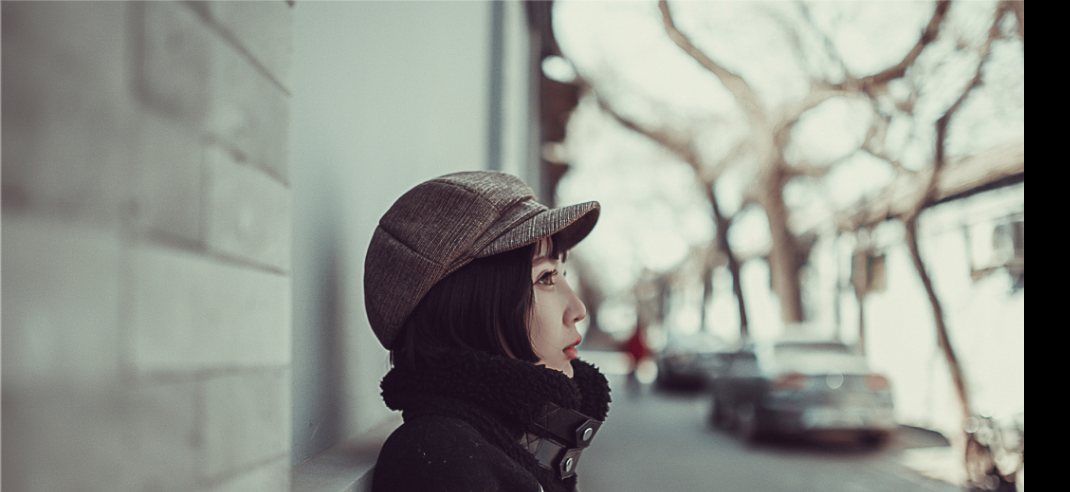
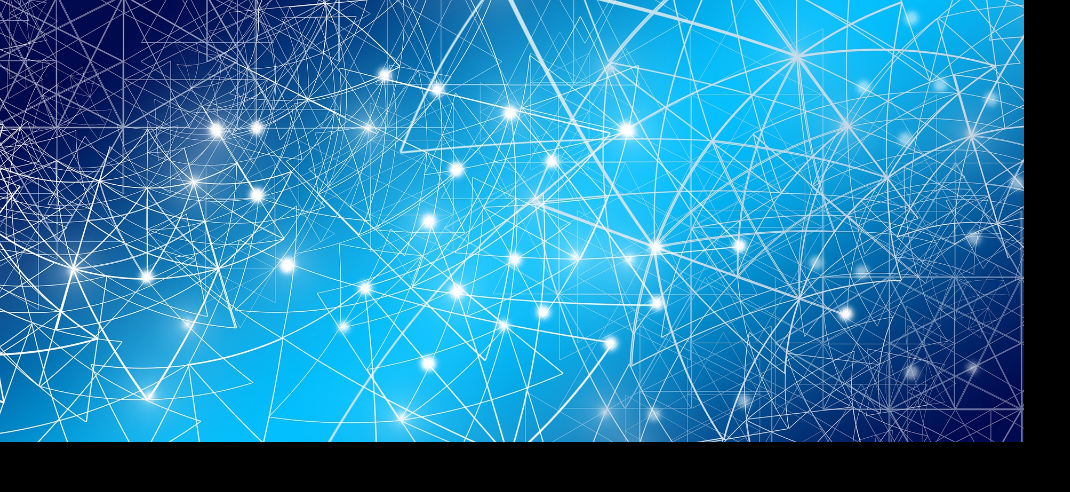
Before and after one commit to hidetomo-watanabe/whathides, a plain HTML site: page docs/index.html in a window 1280 px wide. Shown: the top 492 px of the page, 0-1070 px from the left. Drawn offline with nearby package versions, Linux system fonts and the light colour scheme; a web font is replaced by a local one.

Commit message:
change main img

```diff
--- a/docs/index.html
+++ b/docs/index.html
@@ -32,7 +32,7 @@
     </div>
 
     <div id="content">
-      <p id="mainImg"><img src="images/mainImg.jpg" alt=""></p>
+      <p id="mainImg"><img src="images/network.jpg" alt=""></p>
       <!-- VISION -->
       <section id="sec01">
         <header>
```
Also changed, not shown: docs/images/network.jpg (added).
